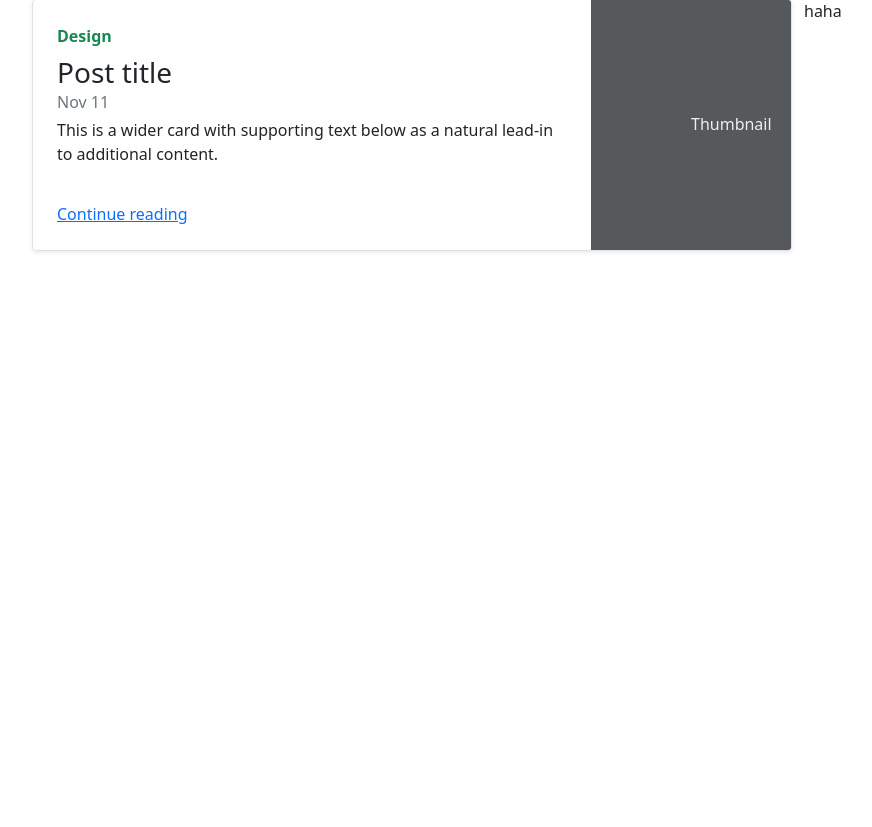
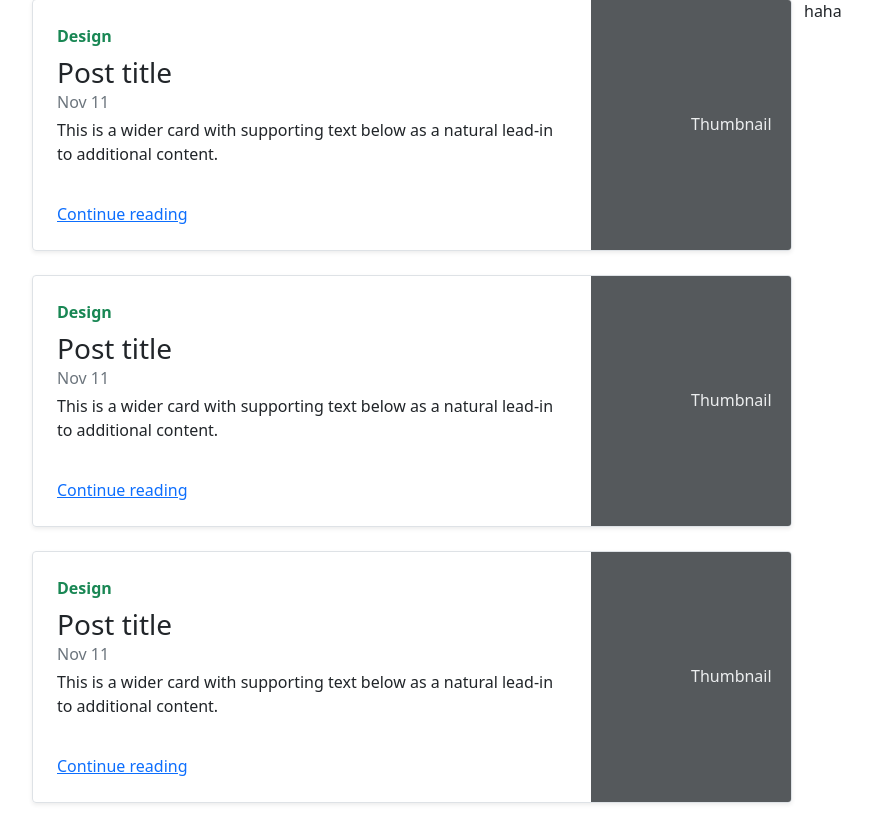
Before and after one commit to timeofwise/busy-angels, a Django app: page /books/ in a window 1280 px wide. Shown: the part 71-898 px from the top of the page, without its empty margins (38-910 px from the left). Before the commit the page ends 323 px from the top, so only its background shows below. Run offline with Django 3.2, Linux system fonts and the light colour scheme; parts of the project's set-up code (start-up, migrations or seed data) failed here and were passed over; some libraries are stand-ins or nearby versions.

Commit message:
add books 2

```diff
--- a/books/templates/books/blog.html
+++ b/books/templates/books/blog.html
@@ -19,6 +19,30 @@
                     <svg class="bd-placeholder-img" width="200" height="250" xmlns="http://www.w3.org/2000/svg" role="img" aria-label="Placeholder: Thumbnail" preserveAspectRatio="xMidYMid slice" focusable="false"><title>Placeholder</title><rect width="100%" height="100%" fill="#55595c"></rect><text x="50%" y="50%" fill="#eceeef" dy=".3em">Thumbnail</text></svg>
                 </div>
             </div>
+            <div class="row no-gutters border rounded overflow-hidden flex-md-row mb-4 shadow-sm h-md-250 position-relative">
+                <div class="col p-4 d-flex flex-column position-static">
+                    <strong class="d-inline-block mb-2 text-success">Design</strong>
+                    <h3 class="mb-0">Post title</h3>
+                    <div class="mb-1 text-muted">Nov 11</div>
+                    <p class="mb-auto">This is a wider card with supporting text below as a natural lead-in to additional content.</p>
+                    <a href="#" class="stretched-link">Continue reading</a>
+                </div>
+                <div id="blog_article" class="col-auto d-none d-lg-block">
+                    <svg class="bd-placeholder-img" width="200" height="250" xmlns="http://www.w3.org/2000/svg" role="img" aria-label="Placeholder: Thumbnail" preserveAspectRatio="xMidYMid slice" focusable="false"><title>Placeholder</title><rect width="100%" height="100%" fill="#55595c"></rect><text x="50%" y="50%" fill="#eceeef" dy=".3em">Thumbnail</text></svg>
+                </div>
+            </div>
+            <div class="row no-gutters border rounded overflow-hidden flex-md-row mb-4 shadow-sm h-md-250 position-relative">
+                <div class="col p-4 d-flex flex-column position-static">
+                    <strong class="d-inline-block mb-2 text-success">Design</strong>
+                    <h3 class="mb-0">Post title</h3>
+                    <div class="mb-1 text-muted">Nov 11</div>
+                    <p class="mb-auto">This is a wider card with supporting text below as a natural lead-in to additional content.</p>
+                    <a href="#" class="stretched-link">Continue reading</a>
+                </div>
+                <div id="blog_article" class="col-auto d-none d-lg-block">
+                    <svg class="bd-placeholder-img" width="200" height="250" xmlns="http://www.w3.org/2000/svg" role="img" aria-label="Placeholder: Thumbnail" preserveAspectRatio="xMidYMid slice" focusable="false"><title>Placeholder</title><rect width="100%" height="100%" fill="#55595c"></rect><text x="50%" y="50%" fill="#eceeef" dy=".3em">Thumbnail</text></svg>
+                </div>
+            </div>
         </div>
         <div class="col-sm-4">
             haha
```
